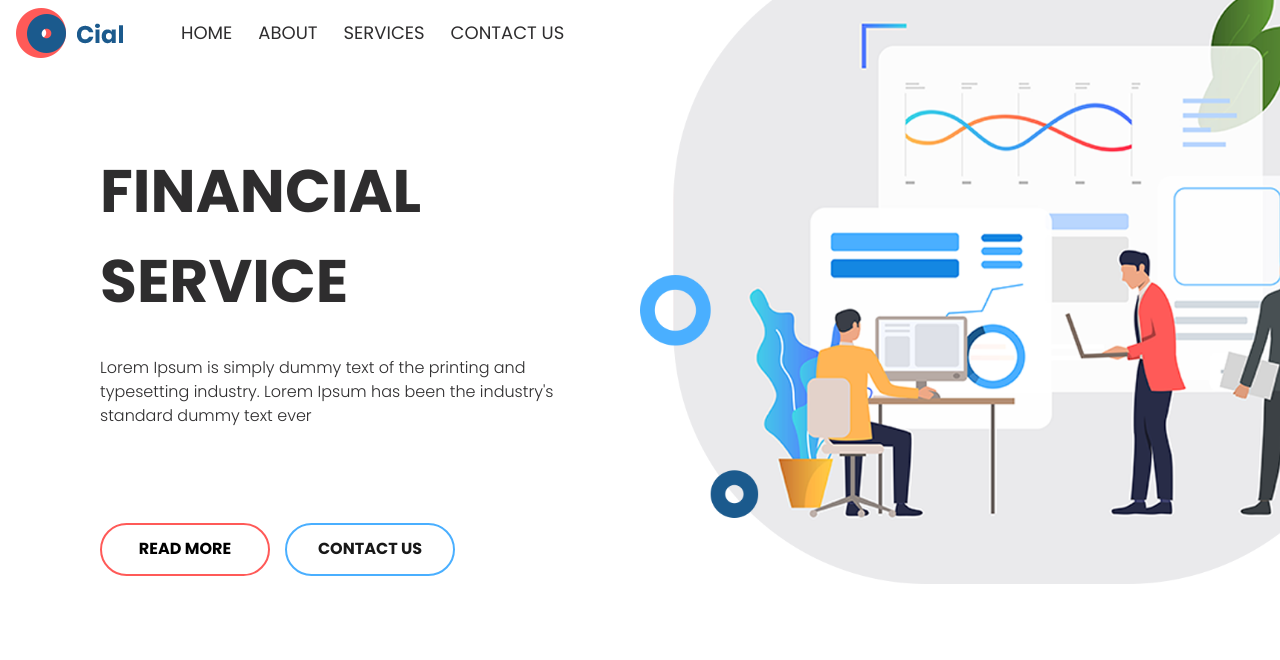
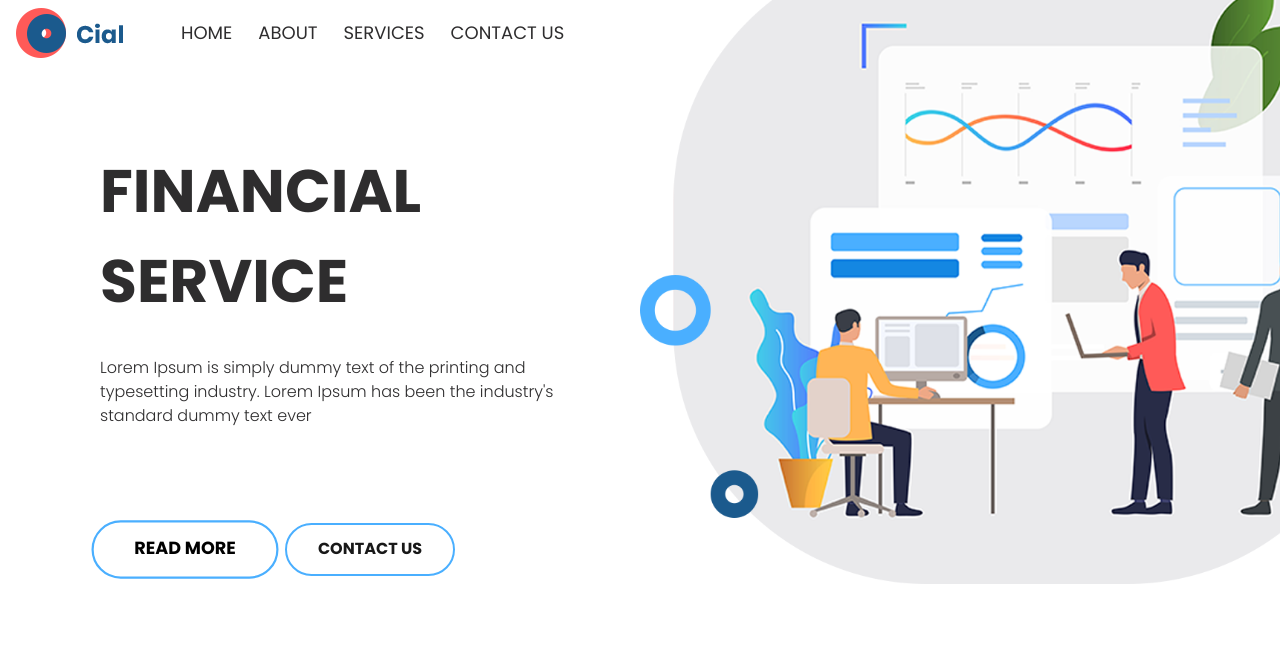
Before and after one commit to GMATF/AVF, a Flask app: page / in a window 1280 px wide, with the pointer over the restyled element. Shown: the top 660 px of the page. Run offline with Flask 2, Linux system fonts and the light colour scheme; some libraries are stand-ins or nearby versions.

Commit message:
index page button styling

```diff
--- a/app/static/css/style.css
+++ b/app/static/css/style.css
@@ -290,7 +290,9 @@ button {
 .more_bt {
     width: 170px;
     float: left;
+
 }
+
 
 .more_bt a {
     width: 100%;
@@ -303,10 +305,13 @@ button {
     border-radius: 40px;
     text-transform: uppercase;
     font-weight: bold;
+
 }
 .more_bt a:hover {
     color: #000;
-    border: 2px solid #ff5a58;
+    border: 2px solid #4aafff;
+    transform: scale(1.1);
+
 }
 .contact_bt {
     width: 170px;
@@ -328,6 +333,8 @@ button {
 .contact_bt a:hover {
     color: #181818;
     border: 2px solid #ff5a58;
+    transform: scale(1.1);
+
 }
 .services_section {
     width: 100%;
```
